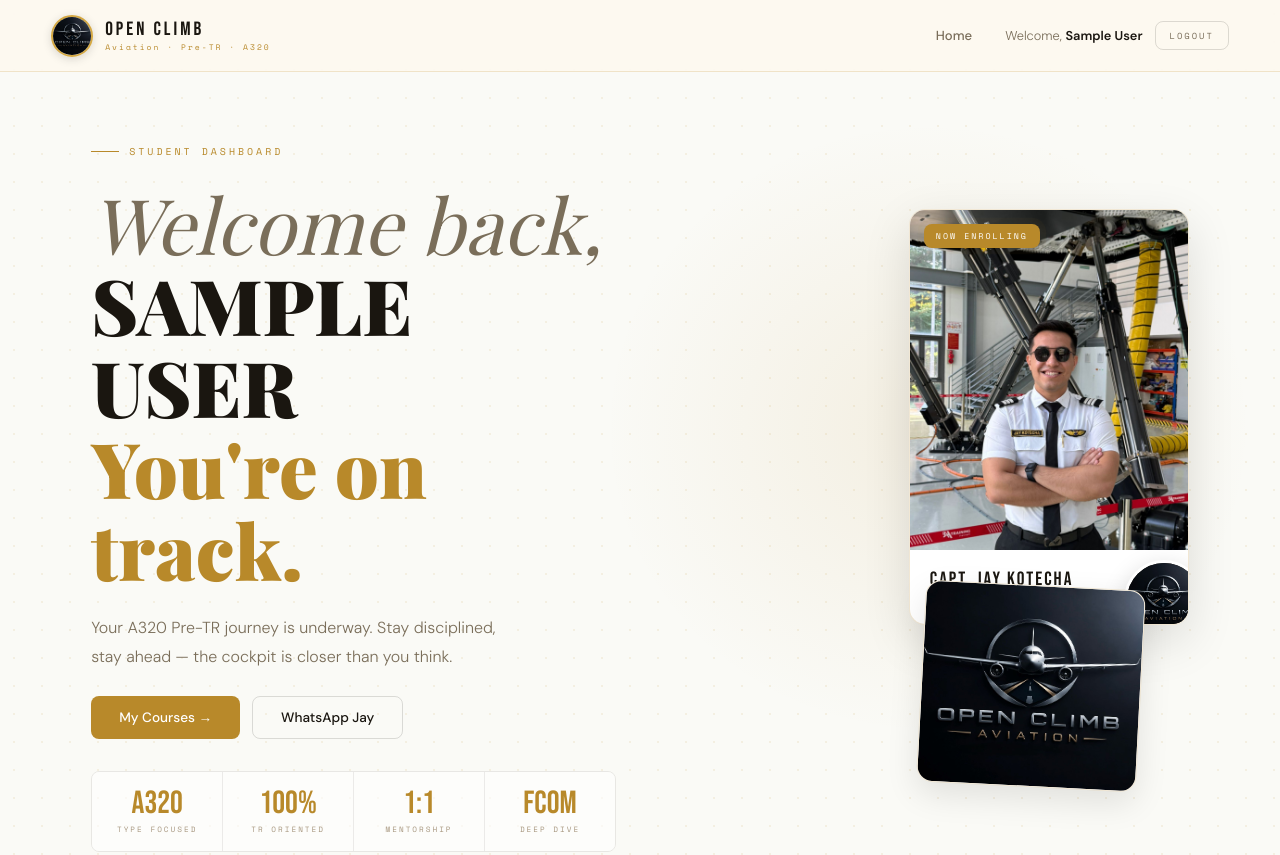
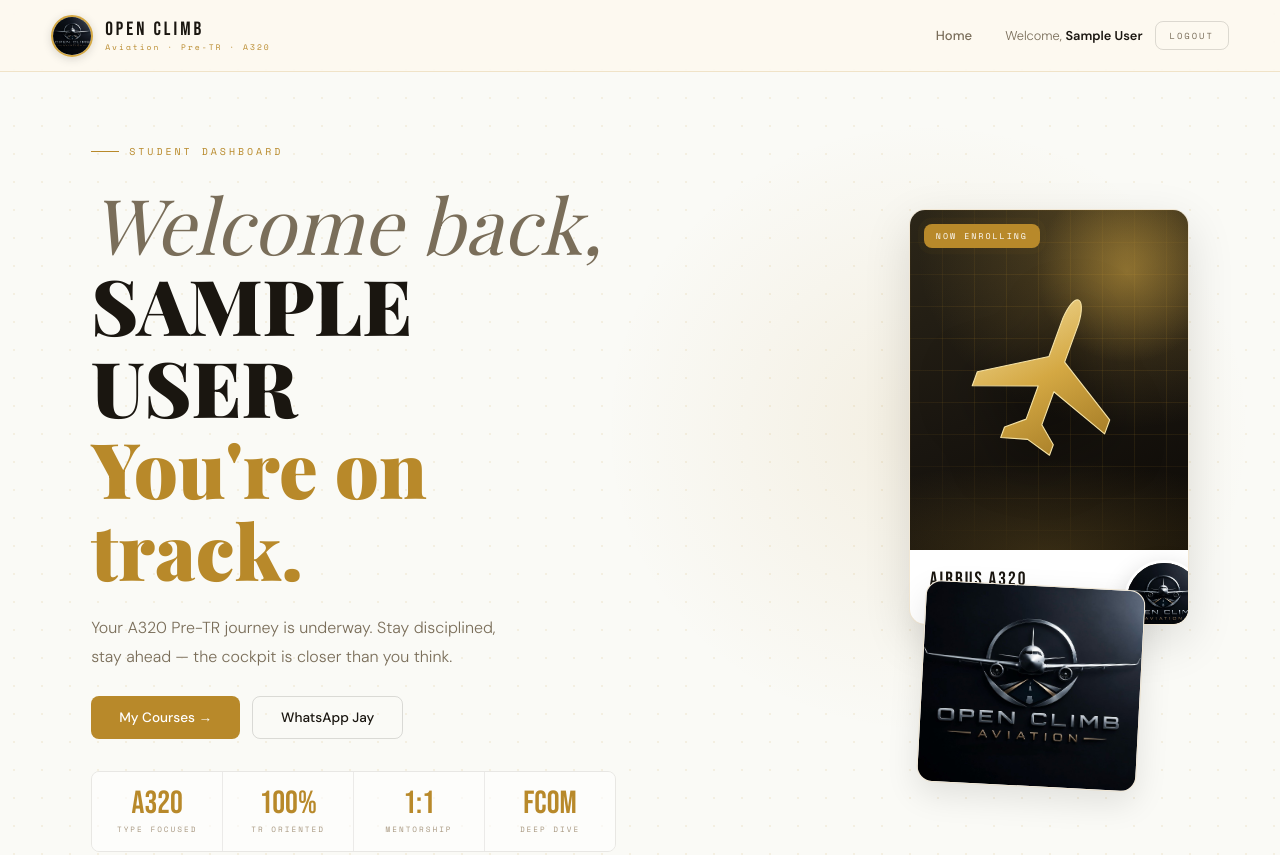
Before and after one commit to Arnavs-7/Open-Climb-Aviation, a plain HTML site: page frontend/dashboard.html in a window 1280 px wide. Shown: the top 855 px of the page. Drawn offline with nearby package versions, Linux system fonts and the light colour scheme; no server answers; sample sign-in values are in the browser's storage; a web font is replaced by a local one.

Commit message:
Replace dashboard Jay photo with on-brand A320 visual
Swap the hero card portrait for a premium charcoal/gold gradient treatment with a
climbing-jet silhouette and an 'AIRBUS A320 — Pre-Type Rating' caption, so no photo
of Jay remains on the dashboard. Placeholder until a real A320 photo is supplied.

```diff
--- a/frontend/dashboard.html
+++ b/frontend/dashboard.html
@@ -250,6 +250,34 @@
   .hero-card-main img {
     width: 100%; height: 340px; object-fit: cover; object-position: center 15%;
     display: block;
+  }
+  /* A320 brand visual — premium charcoal/gold gradient + climbing-jet silhouette */
+  .hero-card-visual {
+    position: relative; width: 100%; height: 340px; overflow: hidden;
+    background:
+      radial-gradient(130% 90% at 78% 12%, rgba(212,168,67,0.30), rgba(212,168,67,0) 58%),
+      linear-gradient(158deg, #2C2618 0%, #1A1610 52%, #0D0A06 100%);
+  }
+  .hcv-grid {
+    position: absolute; inset: 0;
+    background-image:
+      linear-gradient(rgba(184,137,42,0.13) 1px, transparent 1px),
+      linear-gradient(90deg, rgba(184,137,42,0.13) 1px, transparent 1px);
+    background-size: 32px 32px;
+    -webkit-mask-image: radial-gradient(125% 85% at 58% 42%, #000 32%, transparent 78%);
+            mask-image: radial-gradient(125% 85% at 58% 42%, #000 32%, transparent 78%);
+  }
+  .hcv-glow {
+    position: absolute; right: -34px; top: -34px; width: 190px; height: 190px; border-radius: 50%;
+    background: radial-gradient(circle, rgba(212,168,67,0.45), rgba(212,168,67,0) 68%);
+  }
+  .hcv-runway {
+    position: absolute; left: 50%; bottom: -4px; width: 220%; height: 130px; transform: translateX(-50%);
+    background: radial-gradient(58% 100% at 50% 100%, rgba(212,168,67,0.20), rgba(212,168,67,0) 72%);
+  }
+  .hcv-plane {
+    position: absolute; inset: 0; margin: auto; width: 80%; height: auto;
+    filter: drop-shadow(0 12px 26px rgba(0,0,0,0.55));
   }
   .hero-card-badge {
     position: absolute; top: 14px; left: 14px;
@@ -776,12 +804,33 @@
     <!-- Right: instructor + poster cards -->
     <div class="hero-right">
       <div class="hero-card-main">
-        <img src="assets/jay.jpeg" alt="Capt. Jay Kotecha"
-             onerror="this.parentElement.style.background='var(--warm)'"/>
+        <!-- A320 brand visual (charcoal/gold gradient + climbing-jet silhouette).
+             Swap-in spot for a real photo: drop assets/a320-hero.jpeg and replace
+             this .hero-card-visual block with an <img>. -->
+        <div class="hero-card-visual" role="img" aria-label="Airbus A320 — Pre-Type Rating">
+          <div class="hcv-grid"></div>
+          <div class="hcv-glow"></div>
+          <div class="hcv-runway"></div>
+          <svg class="hcv-plane" viewBox="0 0 240 240" xmlns="http://www.w3.org/2000/svg" aria-hidden="true">
+            <defs>
+              <linearGradient id="hcvGold" x1="0" y1="0" x2="1" y2="1">
+                <stop offset="0" stop-color="#F6E3A6"/>
+                <stop offset="0.5" stop-color="#D4A843"/>
+                <stop offset="1" stop-color="#9A7220"/>
+              </linearGradient>
+            </defs>
+            <!-- contrail -->
+            <path d="M120 232 L120 150" stroke="url(#hcvGold)" stroke-width="3" stroke-linecap="round" opacity="0.18"/>
+            <g transform="rotate(20 120 120)">
+              <path d="M120 28 C124 28 128 36 129 52 L129 96 L196 138 L196 154 L129 130 L129 168 L148 184 L148 196 L120 188 L92 196 L92 184 L111 168 L111 130 L44 154 L44 138 L111 96 L111 52 C112 36 116 28 120 28 Z"
+                    fill="url(#hcvGold)" stroke="#F6E3A6" stroke-width="1.2" stroke-linejoin="round"/>
+            </g>
+          </svg>
+        </div>
         <span class="hero-card-badge">Now Enrolling</span>
         <div class="hero-card-foot">
-          <div class="hero-card-name">CAPT. JAY KOTECHA</div>
-          <div class="hero-card-role">Founder · A320 Type Rated</div>
+          <div class="hero-card-name">AIRBUS A320</div>
+          <div class="hero-card-role">Pre-Type Rating · Systems · MCDU</div>
         </div>
         <div class="hero-card-logo">
           <img src="assets/logo.jpeg" alt="Open Climb Aviation"
```
